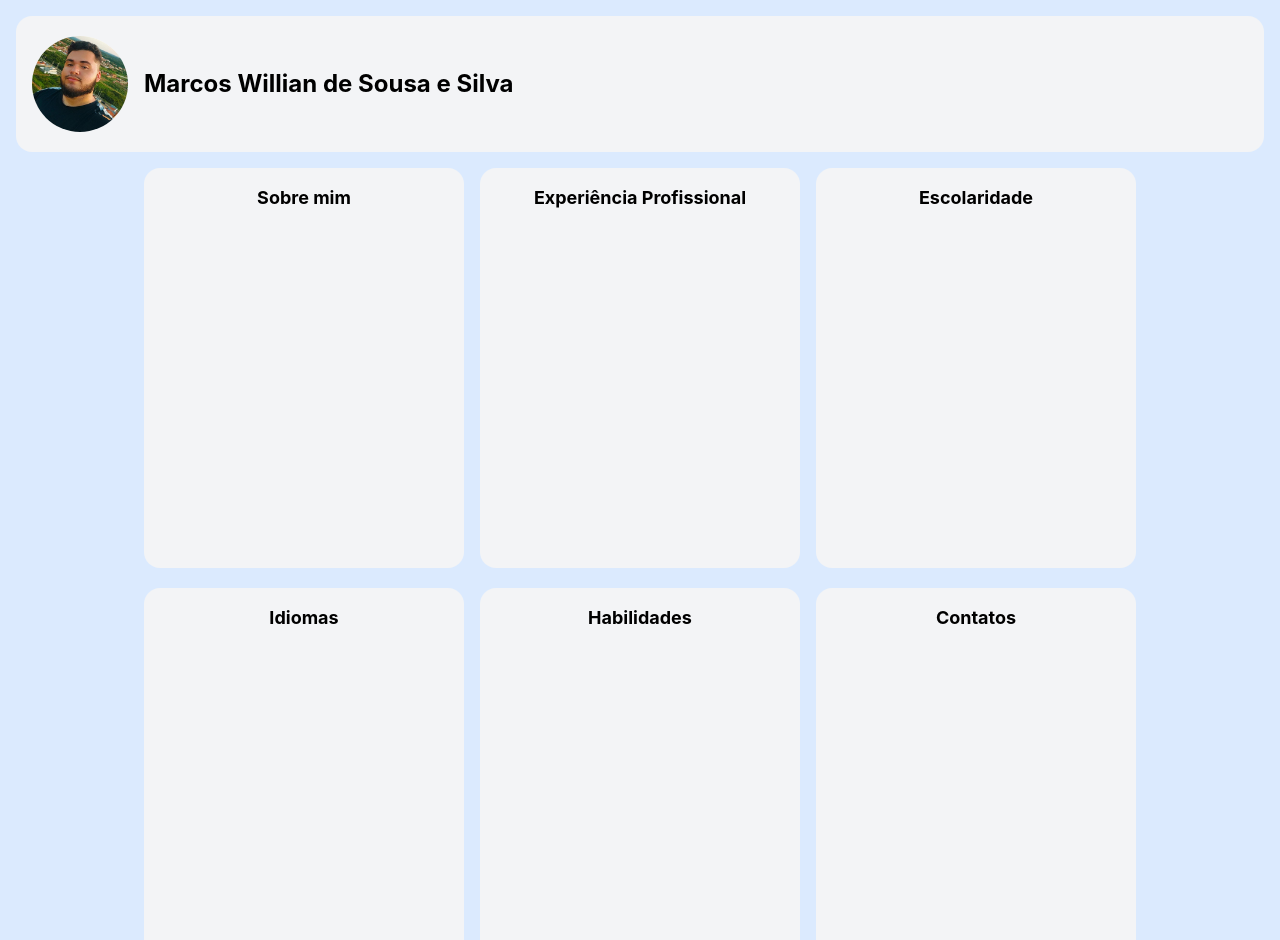
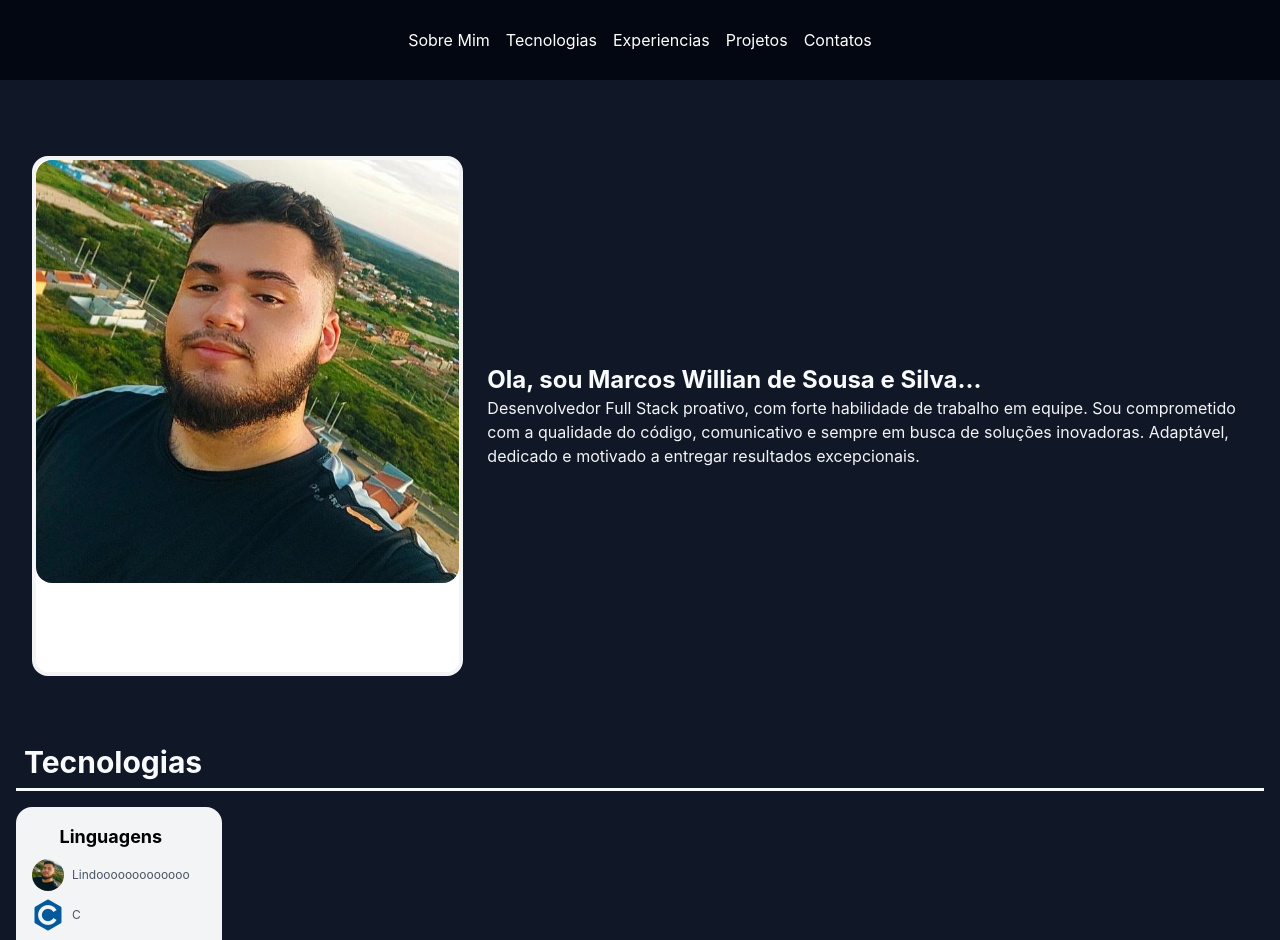
Before and after one commit to MarcosWillianAP1K/Projeto_perfil--React-vite-, a React (Vite) app: page / in a window 1280 px wide. Shown: the top 940 px of the page. Built offline with nearby package versions, Linux system fonts and the light colour scheme.

Commit message:
Alterando desing

```diff
--- a/src/App.tsx
+++ b/src/App.tsx
@@ -2,49 +2,38 @@ import './components/perfil.tsx'
 import Perfil from './components/perfil.tsx'
 import Linguagens from './components/linguagens/linguagens.tsx'
 import Quadro from './components/quadro.tsx'
+import BarraHome from './components/barra_home.tsx'
 
 
 
 function App() {
 
   return (
-    <div className="App p-4 w-full h-full bg-center bg-cover  bg-blue-100 ">
+    <div className="App w-full h-full bg-center bg-cover  bg-gray-900 ">
+
+      <BarraHome />
+
+      <div className='p-4'>
 
         <Perfil />
 
 
-      <div className='space-x-4 space-y-1 mt-4 justify-center flex'>
-        <Quadro classname="w-80 h-100" title="Sobre mim" children={null} />
+        <div className='w-full space-y-4 flex-col'>
+          <div className='w-full border-b-3 border-b-gray-50 p-2'>
+            <h2 className='text-3xl font-bold   text-gray-50'>Tecnologias</h2>
+          </div>
 
-        <Quadro classname="w-80 h-100" title="Experiência Profissional" children={null} />
+          <div className='flex'>
 
-        <Quadro classname="w-80 h-100" title="Escolaridade" children={null} />
-
+            <Quadro classname='' title='Linguagens' children={Linguagens()} />
 
           </div>
-
-      <div className='space-x-4 space-y-1 mt-4 justify-center flex'>
-        <Quadro classname="w-80 h-100" title="Idiomas" children={null} />
-
-        <Quadro classname="w-80 h-100" title="Habilidades" children={null} />
-
-        <Quadro classname="w-80 h-100" title="Contatos" children={null} />
 
 
         </div>
 
 
-      <div className='space-x-4 space-y-1 mt-4 justify-center flex'>
-        <Quadro classname="h-100" title="Certificados" children={Linguagens()} />
-
-        <Quadro classname="w-80 h-100" title="Linguagens" children={null} />
-
-        <Quadro classname="w-100 h-100" title="Projetos" children={null} />
-
       </div>
-
-
-
 
 
 
--- /dev/null
+++ b/src/components/barra_home.tsx
@@ -0,0 +1,23 @@
+
+
+function BarraHome() {
+
+    return (
+
+        <div className='w-full h-20 bg-gray-950 items-center justify-center flex space-x-4'>
+
+            <button className="text-white hover:bg-gray-700 ">Sobre Mim</button>
+            <button className="text-white hover:bg-gray-700">Tecnologias</button>
+            <button className="text-white hover:bg-gray-700">Experiencias</button>
+            <button className="text-white hover:bg-gray-700">Projetos</button>
+            <button className="text-white hover:bg-gray-700">Contatos</button>
+
+
+
+        </div>
+
+    )
+}
+
+
+export default BarraHome
--- a/src/components/perfil.tsx
+++ b/src/components/perfil.tsx
@@ -5,14 +5,19 @@
 function Perfil() {
 
     return (
-        <div className="p-4 space-x-4 w-full h-34 bg-gray-100 flex items-center rounded-2xl">
-            <div className="w-24 h-24 bg-white rounded-full flex-col items-center justify-center">
-                <img src="src\assets\foto_perfil.png" alt="Foto de perfil" className="rounded-full" />
+        <div className="p-4 space-x-6 w-full h-160 flex items-center rounded-2xl">
+            <div className="w-130 h-130 border-4 border-gray-100 bg-white  flex-col items-center justify-center rounded-2xl">
+                <img src="src\assets\foto_perfil.png" alt="Foto de perfil" className="rounded-2xl"  />
             </div>
 
-            <div className="text-center">
-                <h2 className="text-2xl font-bold">Marcos Willian de Sousa e Silva</h2>
+            <div className="flex-col items-start w-230">
+                <h2 className="text-2xl font-bold text-gray-50">Ola, sou Marcos Willian de Sousa e Silva...</h2>
+
+                <p className="text-gray-100">Desenvolvedor Full Stack proativo, com forte habilidade de trabalho em equipe. Sou comprometido com a qualidade do código, comunicativo e sempre em busca de soluções inovadoras. Adaptável, dedicado e motivado a entregar resultados excepcionais.    </p>
+
             </div>
+
+
         </div>
     )
 }
```
Lines whose indentation alone changed are shown as unchanged.
